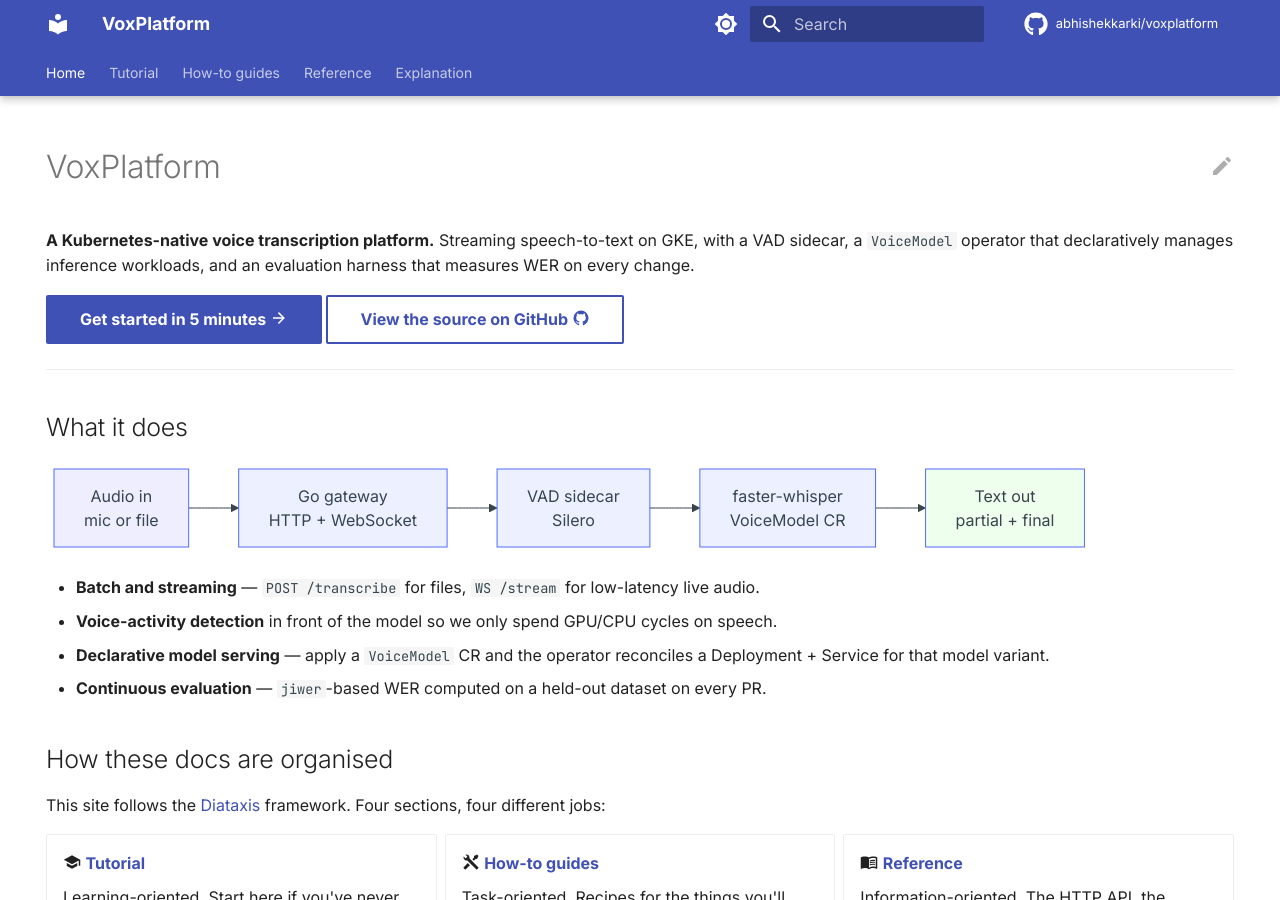
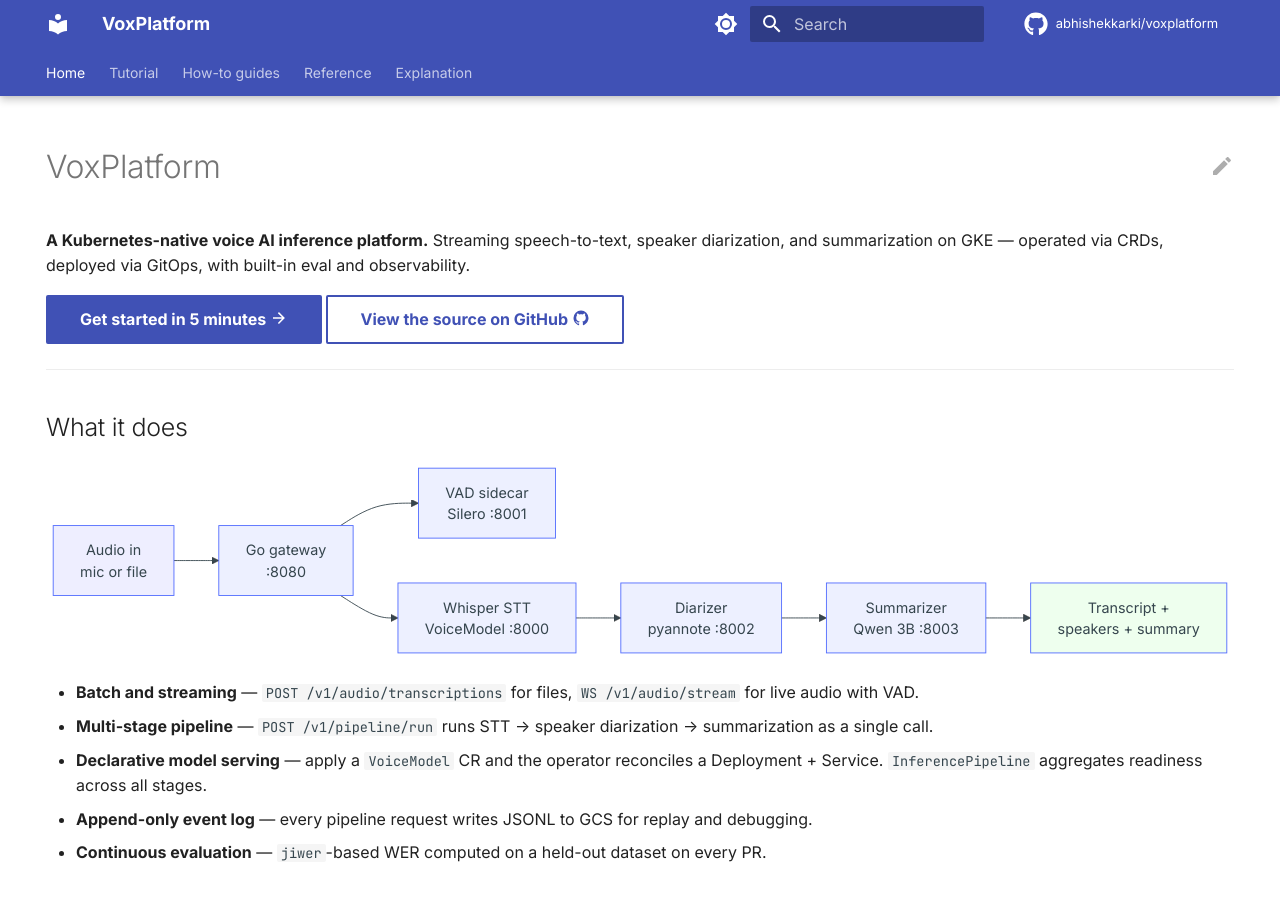
Before and after one commit to abhishekkarki/voxplatform, an MkDocs documentation site: the page built from docs/index.md, in a window 1280 px wide and 900 px high. Built offline with MkDocs 1.6.1 and Material for MkDocs 9.7.7, drawn with Linux system fonts in a browser that asks for light colours; comment, search, counter and statistics services are not loaded.

Commit message:
fixed some mkdocs

````diff
--- a/docs/index.md
+++ b/docs/index.md
@@ -6,7 +6,7 @@
 
 # VoxPlatform
 
-**A Kubernetes-native voice transcription platform.** Streaming speech-to-text on GKE, with a VAD sidecar, a `VoiceModel` operator that declaratively manages inference workloads, and an evaluation harness that measures WER on every change.
+**A Kubernetes-native voice AI inference platform.** Streaming speech-to-text, speaker diarization, and summarization on GKE — operated via CRDs, deployed via GitOps, with built-in eval and observability.
 
 [Get started in 5 minutes :material-arrow-right:](tutorial/first-transcription.md){ .md-button .md-button--primary }
 [View the source on GitHub :material-github:](https://github.com/abhishekkarki/voxplatform){ .md-button }
@@ -17,18 +17,21 @@
 
 ```mermaid
 flowchart LR
-    A[Audio in<br/>mic or file] --> B[Go gateway<br/>HTTP + WebSocket]
-    B --> C[VAD sidecar<br/>Silero]
-    C --> D[faster-whisper<br/>VoiceModel CR]
-    D --> E[Text out<br/>partial + final]
+    A[Audio in<br/>mic or file] --> B[Go gateway<br/>:8080]
+    B --> C[VAD sidecar<br/>Silero :8001]
+    B --> D[Whisper STT<br/>VoiceModel :8000]
+    D --> E[Diarizer<br/>pyannote :8002]
+    E --> F[Summarizer<br/>Qwen 3B :8003]
+    F --> G[Transcript +<br/>speakers + summary]
 
     style A fill:#eef
-    style E fill:#efe
+    style G fill:#efe
 ```
 
-- **Batch and streaming** — `POST /transcribe` for files, `WS /stream` for low-latency live audio.
-- **Voice-activity detection** in front of the model so we only spend GPU/CPU cycles on speech.
-- **Declarative model serving** — apply a `VoiceModel` CR and the operator reconciles a Deployment + Service for that model variant.
+- **Batch and streaming** — `POST /v1/audio/transcriptions` for files, `WS /v1/audio/stream` for live audio with VAD.
+- **Multi-stage pipeline** — `POST /v1/pipeline/run` runs STT → speaker diarization → summarization as a single call.
+- **Declarative model serving** — apply a `VoiceModel` CR and the operator reconciles a Deployment + Service. `InferencePipeline` aggregates readiness across all stages.
+- **Append-only event log** — every pipeline request writes JSONL to GCS for replay and debugging.
 - **Continuous evaluation** — `jiwer`-based WER computed on a held-out dataset on every PR.
 
 ## How these docs are organised
--- a/mkdocs.yml
+++ b/mkdocs.yml
@@ -1,5 +1,5 @@
 site_name: VoxPlatform
-site_description: A Kubernetes-native voice transcription platform — streaming STT, VAD, and a model-serving operator on GKE.
+site_description: A Kubernetes-native voice AI inference platform — STT, speaker diarization, summarization, and a model-serving operator on GKE.
 site_url: https://abhishekkarki.github.io/voxplatform/
 site_author: Abhishek Karki
 
@@ -109,19 +109,23 @@
   - How-to guides:
       - how-to/index.md
       - Deploy a VoiceModel: how-to/deploy-voicemodel.md
+      - Run the inference pipeline: how-to/run-pipeline.md
       - Run the eval harness: how-to/eval-harness.md
       - Scale the cluster up and down: how-to/scale-cluster.md
       - Use the Python SDK: how-to/python-sdk.md
   - Reference:
       - reference/index.md
       - HTTP API: reference/http-api.md
+      - Pipeline API: reference/pipeline-api.md
       - WebSocket API: reference/websocket-api.md
       - VoiceModel CRD: reference/voicemodel-crd.md
+      - InferencePipeline CRD: reference/inferencepipeline-crd.md
       - Python SDK: reference/python-sdk.md
       - vox CLI: reference/cli.md
   - Explanation:
       - explanation/index.md
       - Architecture overview: explanation/architecture.md
+      - Pipeline design: explanation/pipeline-design.md
       - Why a VAD sidecar: explanation/why-vad-sidecar.md
       - Streaming design: explanation/streaming-design.md
       - Operator design: explanation/operator-design.md
````
Also changed, not shown: docs/explanation/adrs.md (+5 -5 lines), docs/explanation/index.md (+2 -1 lines), docs/how-to/index.md (+1 -0 lines), docs/reference/index.md (+2 -0 lines).
